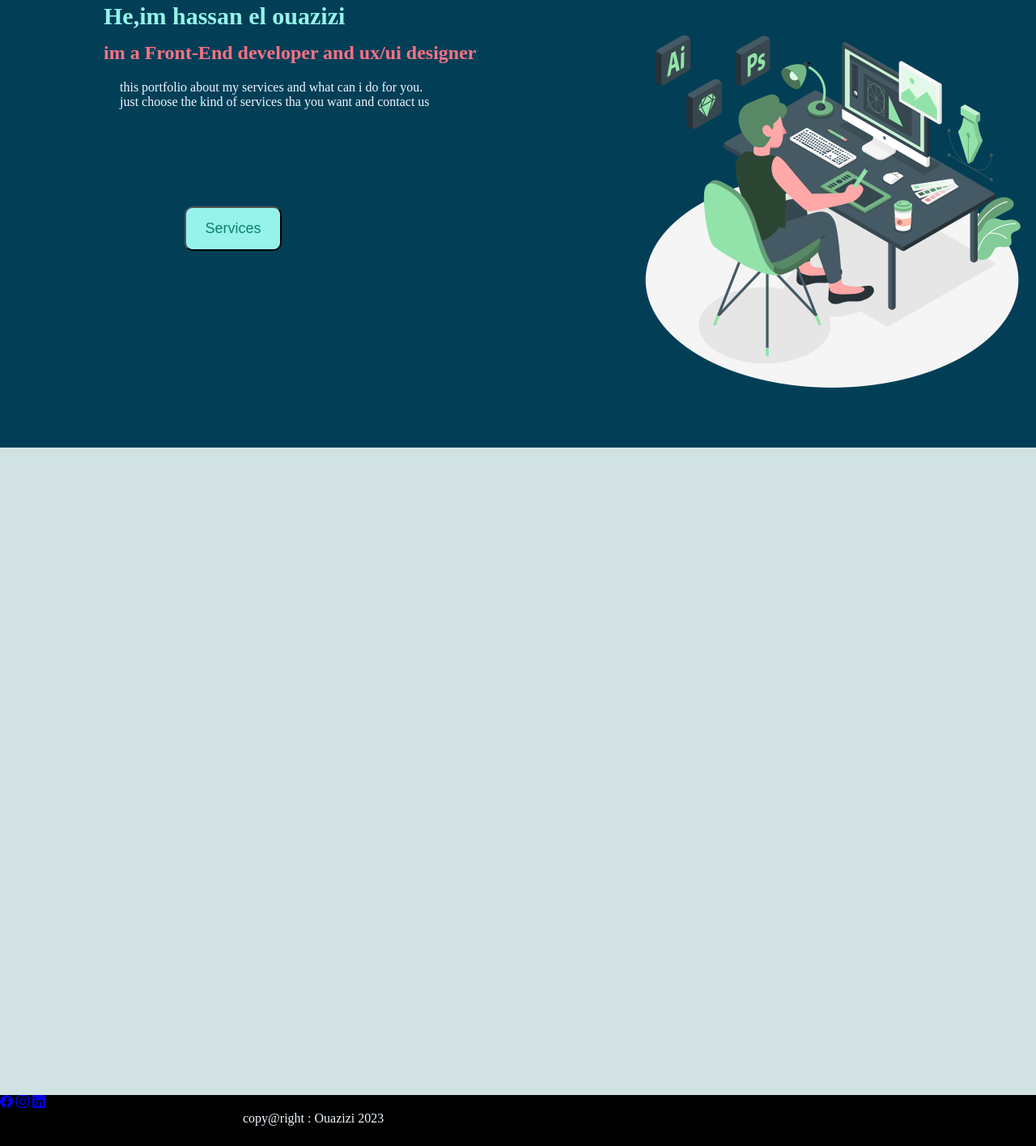
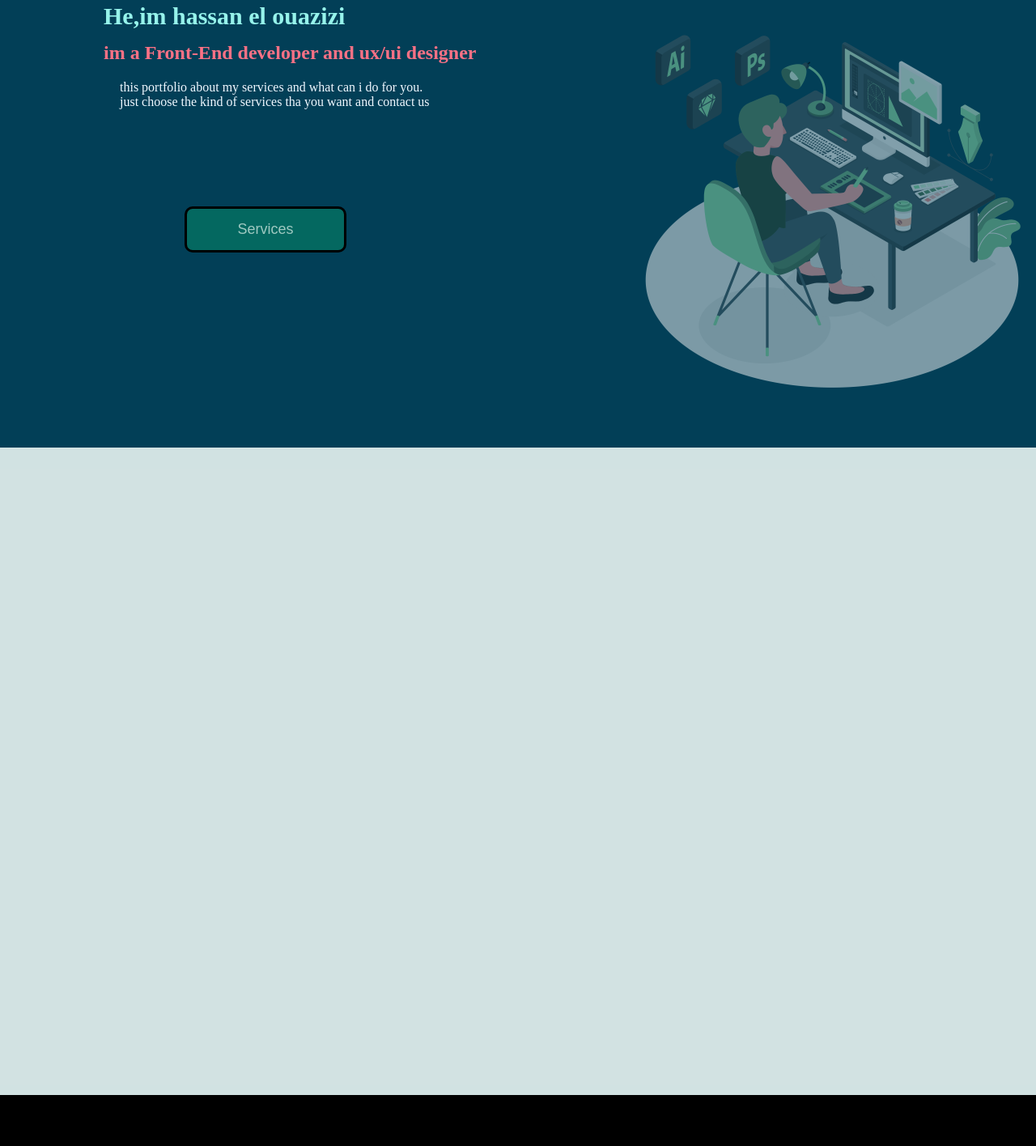
Before and after one commit to hassan-eloazizi/Landing-page-, a plain HTML site: page index.html in a window 1280 px wide. Shown: the part 184-1600 px from the top of the page at 81% size. Drawn offline with nearby package versions, Linux system fonts and the light colour scheme.

Commit message:
Update style.css

```diff
--- a/style.css
+++ b/style.css
@@ -25,15 +25,17 @@ body {
 }
 
 .footer{
-
+    position: relative;
     width: auto;
     height: 400px;
     background-color: black;
 }
 
 .footer p{
-    margin-left: 300px;
-    align-items: end;
+    position: absolute;
+    left: 650px;
+    bottom: 20px;
+
 }
 
 .logo {
@@ -46,7 +48,7 @@ body {
 
 .navbar a {
     font-size: 18px;
-    font-weight: 400;
+    font-weight: 30px;
     text-decoration: none;
     color: #09856c;
     margin-left: 35px;
@@ -96,36 +98,48 @@ body {
     margin-top: 100px;
     margin-left: 100px;
     padding: 15px;
-    width: 120px;
-    color: #09856c;
-    background-color: rgb(150, 243, 235);
+    width: 200px;
+    color: #9fc9c1;
+    background-color: rgb(4, 104, 96);
+    border: solid 3px black;
     border-radius: 10px;
+    animation-delay: 50ms;
 }
 .srvs-btn button:hover{
-    background-color: aquamarine;
-    color: white;
+    background-color: rgb(130, 203, 179);
+    color: rgb(136, 98, 98);
 }
-
-
-.social-media {
 
 
 
 
-    /*margin-top: 800px; */
-    display:inline;
 
 
-    width: 500px;
-    padding: 30px;
+ .facebook{
+
+    position: absolute;
+    bottom: 50px;
+    left: 690px;
+    color: #ffffff;
+
 }
-.social-media a{
-    display: flex;
-    padding: 28px;
-    color: burlywood;
-    font-size: 50px;
+.insta{
+
+    position: absolute;
+    bottom: 50px;
+    left: 720px;
+    color: #ffffff;
+
 }
 
+.linkdn{
+
+    position: absolute;
+    bottom: 50px;
+    left: 750px;
+    color: #ffffff;
+
+}
 
 
 
@@ -164,7 +178,7 @@ body {
     height: 500px;
     margin-top: 100px;
     margin-left: 150px;
-    opacity: -0.5px;
+    opacity: 0.5;
    /* background-color: #fb7185;*/
 }
 
```
